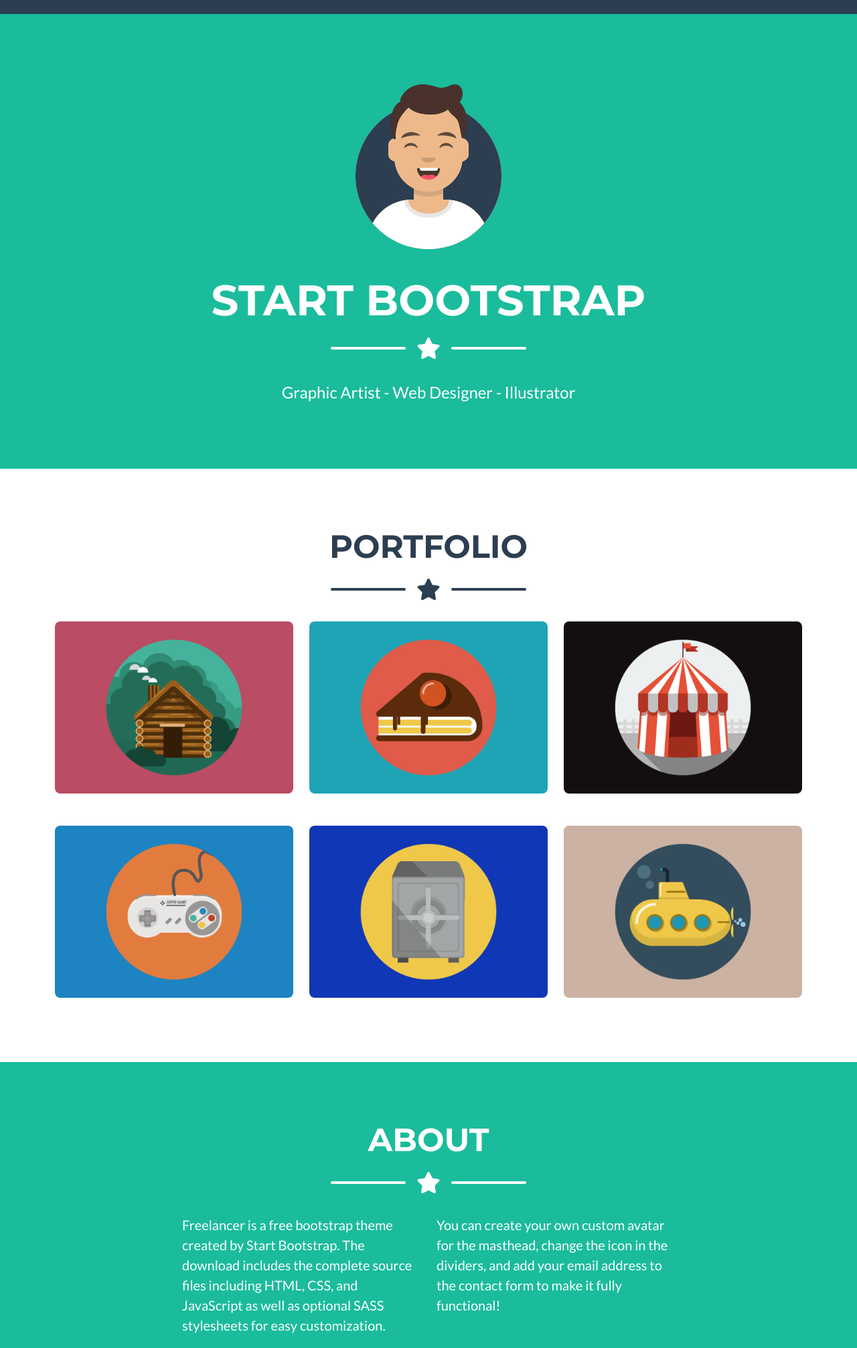
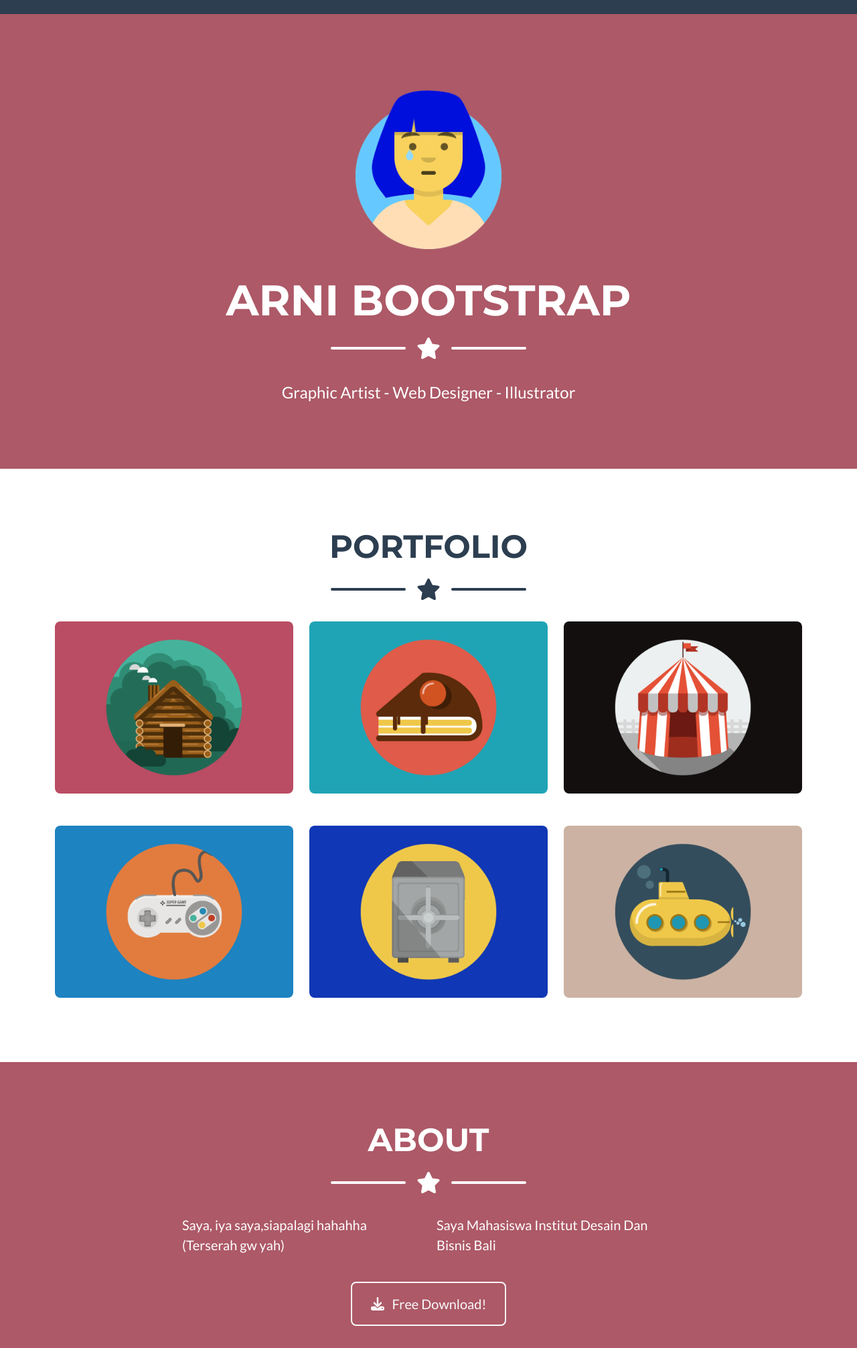
Before and after one commit to Arny06/belajartemplate, a plain HTML site: page index.html in a window 1280 px wide. Shown: the part 83-2096 px from the top of the page at 67% size. Drawn offline with nearby package versions, Linux system fonts and the light colour scheme.

Commit message:
belajartemplate

```diff
--- /dev/null
+++ b/css/custom.css
@@ -0,0 +1,3 @@
+.bg-primary {
+    background-color: rgb(173, 89, 103)!important;
+}
--- a/index.html
+++ b/index.html
@@ -15,6 +15,7 @@
         <link href="https://fonts.googleapis.com/css?family=Lato:400,700,400italic,700italic" rel="stylesheet" type="text/css" />
         <!-- Core theme CSS (includes Bootstrap)-->
         <link href="css/styles.css" rel="stylesheet" />
+        <link href="css/custom.css" rel="stylesheet" />
     </head>
     <body id="page-top">
         <!-- Navigation-->
@@ -38,9 +39,9 @@
         <header class="masthead bg-primary text-white text-center">
             <div class="container d-flex align-items-center flex-column">
                 <!-- Masthead Avatar Image-->
-                <img class="masthead-avatar mb-5" src="assets/img/avataaars.svg" alt="..." />
+                <img class="masthead-avatar mb-5" src="assets/img/portfolio/avataaars (1).png" alt="..." />
                 <!-- Masthead Heading-->
-                <h1 class="masthead-heading text-uppercase mb-0">Start Bootstrap</h1>
+                <h1 class="masthead-heading text-uppercase mb-0">Arni Bootstrap</h1>
                 <!-- Icon Divider-->
                 <div class="divider-custom divider-light">
                     <div class="divider-custom-line"></div>
@@ -134,8 +135,8 @@
                 </div>
                 <!-- About Section Content-->
                 <div class="row">
-                    <div class="col-lg-4 ms-auto"><p class="lead">Freelancer is a free bootstrap theme created by Start Bootstrap. The download includes the complete source files including HTML, CSS, and JavaScript as well as optional SASS stylesheets for easy customization.</p></div>
-                    <div class="col-lg-4 me-auto"><p class="lead">You can create your own custom avatar for the masthead, change the icon in the dividers, and add your email address to the contact form to make it fully functional!</p></div>
+                    <div class="col-lg-4 ms-auto"><p class="lead">Saya, iya saya,siapalagi hahahha (Terserah gw yah)</p></div>
+                    <div class="col-lg-4 me-auto"><p class="lead">Saya Mahasiswa Institut Desain Dan Bisnis Bali</p></div>
                 </div>
                 <!-- About Section Button-->
                 <div class="text-center mt-4">
```
Also changed, not shown: assets/img/portfolio/avataaars (1).png (added).
